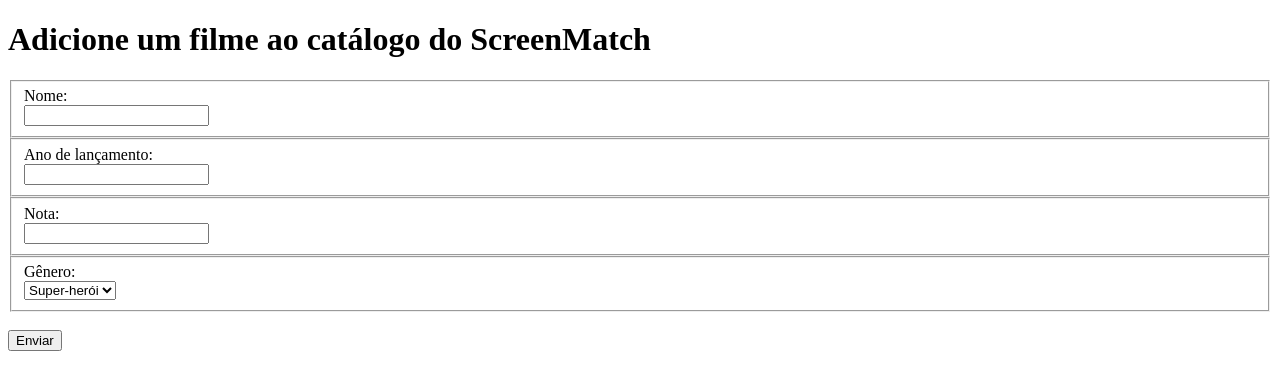
After one commit to Henrique-Ambiel/curso-php, a PHP site: page /public/index.html in a window 1280 px wide. The commit adds this page. Shown: the top 390 px of the page. Run offline with PHP 8.4, Linux system fonts and the light colour scheme.

Commit message:
Finalizando o curso

```diff
--- a/screen-match/filme.json
+++ /dev/null
@@ -1 +0,0 @@
-{"Nome":"Super Bad","Ano":2007,"Nota":7.5,"G\u00eanero":"Com\u00e9dia"}
--- a/screen-match/index.php
+++ b/screen-match/index.php
@@ -48,7 +48,7 @@ echo "Gênero: $genero\n";
 //Array que guarda infomações sobre o filme
 $filme = criaFilme("Super Bad", 2007, 7.5, "Comédia");
 
-echo $filme["Ano de lançamento"];
+echo $filme['Ano'] . "\n";
 
 var_dump($notas); //Exibe os valores e suas informações do array
 sort($notas); //Função que ordena o array
--- /dev/null
+++ b/screen-match/public/$filme.json
@@ -0,0 +1 @@
+{"nome":"Uncharted","anoLancamento":"2021","nota":"6","genero":"acao"}
--- /dev/null
+++ b/screen-match/public/index.html
@@ -0,0 +1,39 @@
+<!DOCTYPE html>
+<html lang="en">
+  <head>
+    <meta charset="UTF-8" />
+    <meta name="viewport" content="width=device-width, initial-scale=1.0" />
+    <title>Document</title>
+  </head>
+  <body>
+    <h1>Adicione um filme ao catálogo do ScreenMatch</h1>
+    <form action="exporta-arquivo.php" method="post">
+      <fieldset>
+        <label for="nome">Nome:</label> <br />
+        <input type="text" name="nome" id="nome" required />
+      </fieldset>
+
+      <fieldset>
+        <label for="ano">Ano de lançamento:</label> <br />
+        <input type="year" name="ano" id="ano" required />
+      </fieldset>
+
+      <fieldset>
+        <label for="nome">Nota:</label> <br />
+        <input type="number" name="nota" id="nota" required step="0.1" />
+      </fieldset>
+
+      <fieldset>
+        <label for="nome">Gênero:</label> <br />
+        <select name="genero" id="genero">
+          <option value="super-heroi">Super-herói</option>
+          <option value="comedia">Comédia</option>
+          <option value="acao">Ação</option>
+        </select>
+      </fieldset>
+
+      <br />
+      <input type="submit" value="Enviar" />
+    </form>
+  </body>
+</html>
--- /dev/null
+++ b/screen-match/public/sucesso.php
@@ -0,0 +1 @@
+<h1>SUCESSO! Filme <?php echo $_GET['filme']; ?> adicionado.</h1>
```
Also changed, not shown: screen-match/public/exporta-arquivo.php (added, +15 -0 lines).
